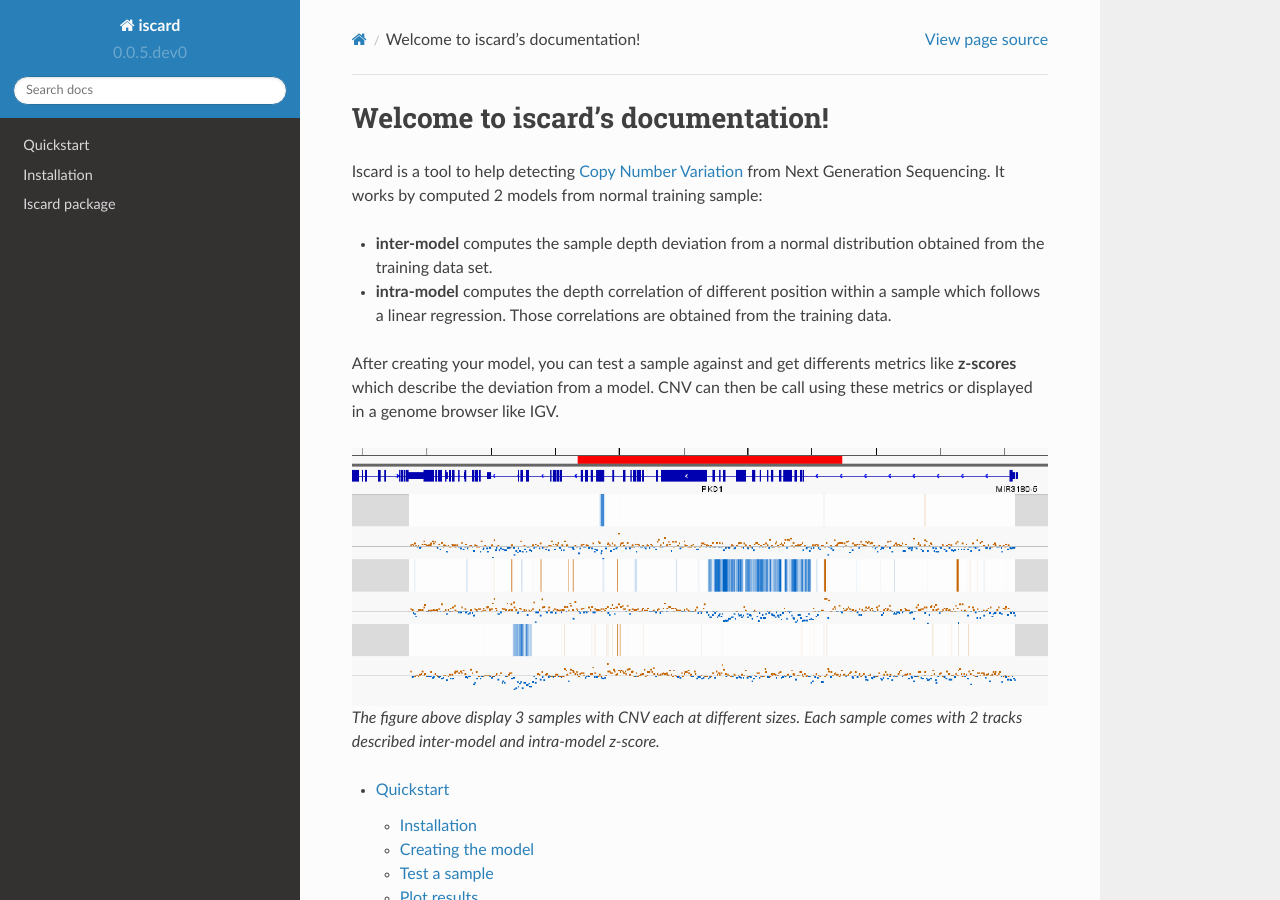
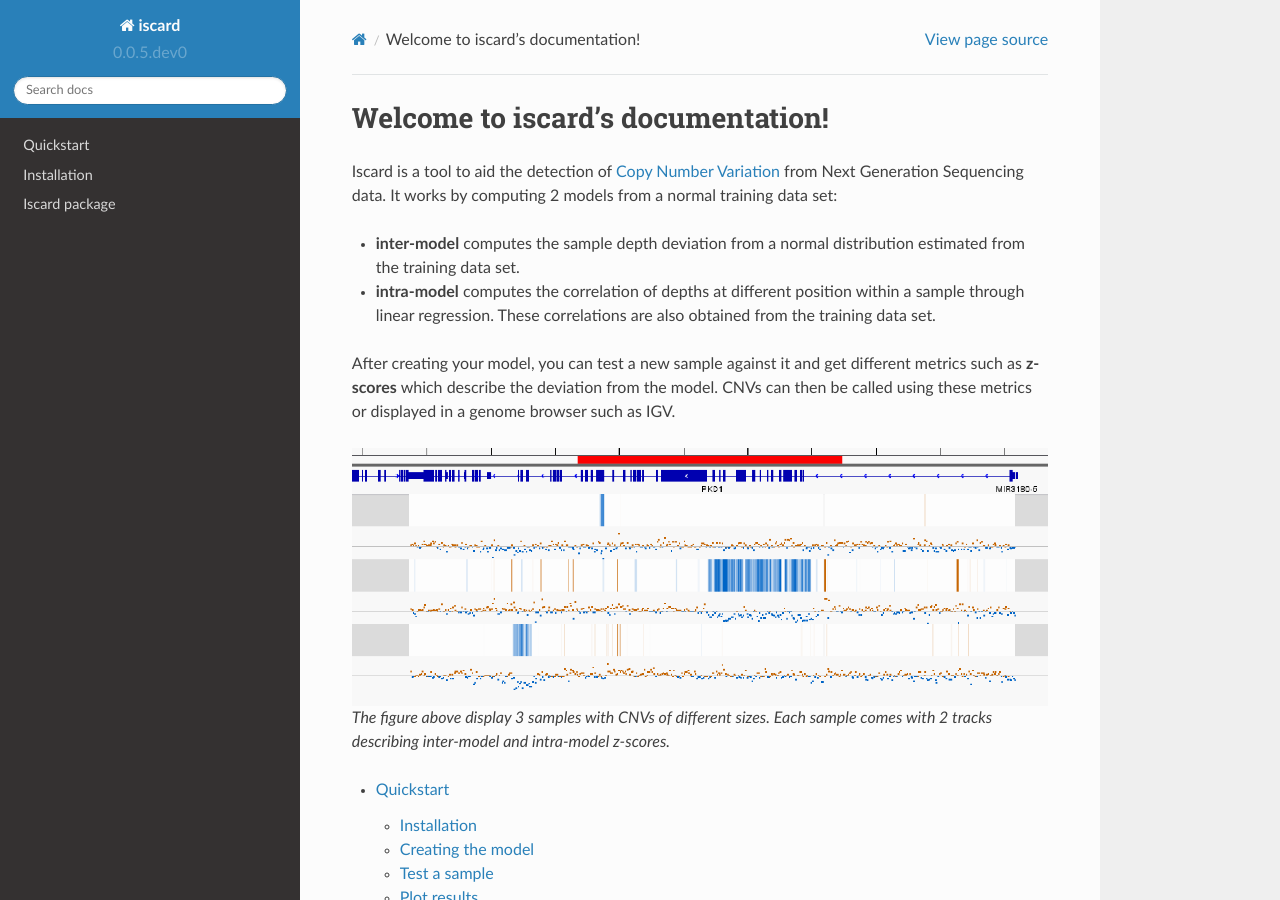
Before and after one commit to dridk/iscard, a Sphinx documentation site: the page built from docs/source/index.rst, in a window 1280 px wide and 900 px high. Built offline with Sphinx 7.4.7 and the Read the Docs theme 2.0.0, drawn with Linux system fonts in a browser that asks for light colours; pages that are not in the unit, such as notebooks, are missing from menus.

Commit message:
AFH_index.rst
English updates

```diff
--- a/docs/source/index.rst
+++ b/docs/source/index.rst
@@ -6,17 +6,17 @@
 Welcome to iscard's documentation!
 ==================================
 
-Iscard is a tool to help detecting `Copy Number Variation <https://en.wikipedia.org/wiki/Copy-number_variation>`_ from Next Generation Sequencing. It works by computed 2 models from normal training sample:
+Iscard is a tool to aid the detection of `Copy Number Variation <https://en.wikipedia.org/wiki/Copy-number_variation>`_ from Next Generation Sequencing data. It works by computing 2 models from a normal training data set:
 
-* **inter-model** computes the sample depth deviation from a normal distribution obtained from the training data set.
+* **inter-model** computes the sample depth deviation from a normal distribution estimated from the training data set.
 
-* **intra-model** computes the depth correlation of different position within a sample which follows a linear regression. Those correlations are obtained from the training data.
+* **intra-model** computes the correlation of depths at different position within a sample through linear regression. These correlations are also obtained from the training data set.
 
-After creating your model, you can test a sample against and get differents metrics like **z-scores** which describe the deviation from a model. CNV can then be call using these metrics or  displayed in a genome browser like IGV.
+After creating your model, you can test a new sample against it and get different metrics such as **z-scores** which describe the deviation from the model. CNVs can then be called using these metrics or displayed in a genome browser such as IGV.
 
 .. figure:: pkd.png
 
-   The figure above display 3 samples with CNV each at different sizes. Each sample comes with 2 tracks described inter-model and intra-model z-score.
+   The figure above display 3 samples with CNVs of different sizes. Each sample comes with 2 tracks describing inter-model and intra-model z-scores.
 
 
 
```
